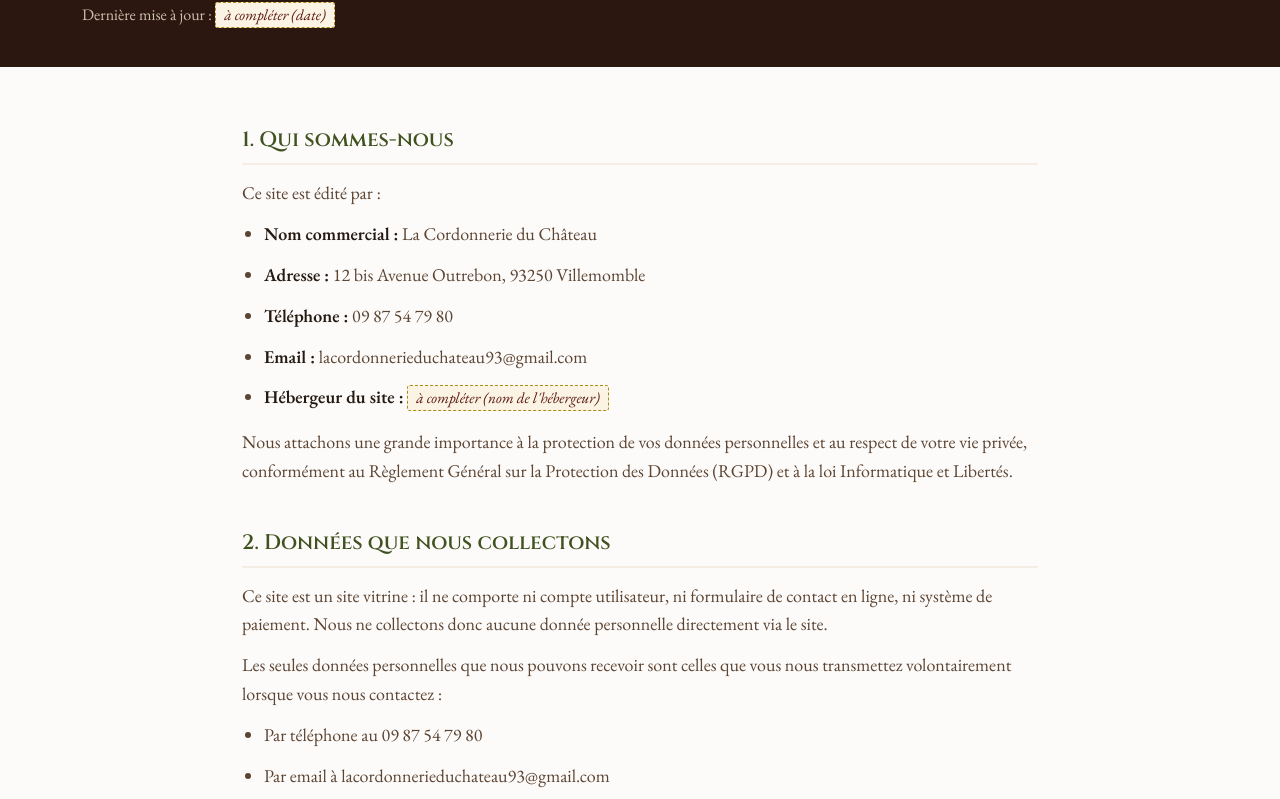
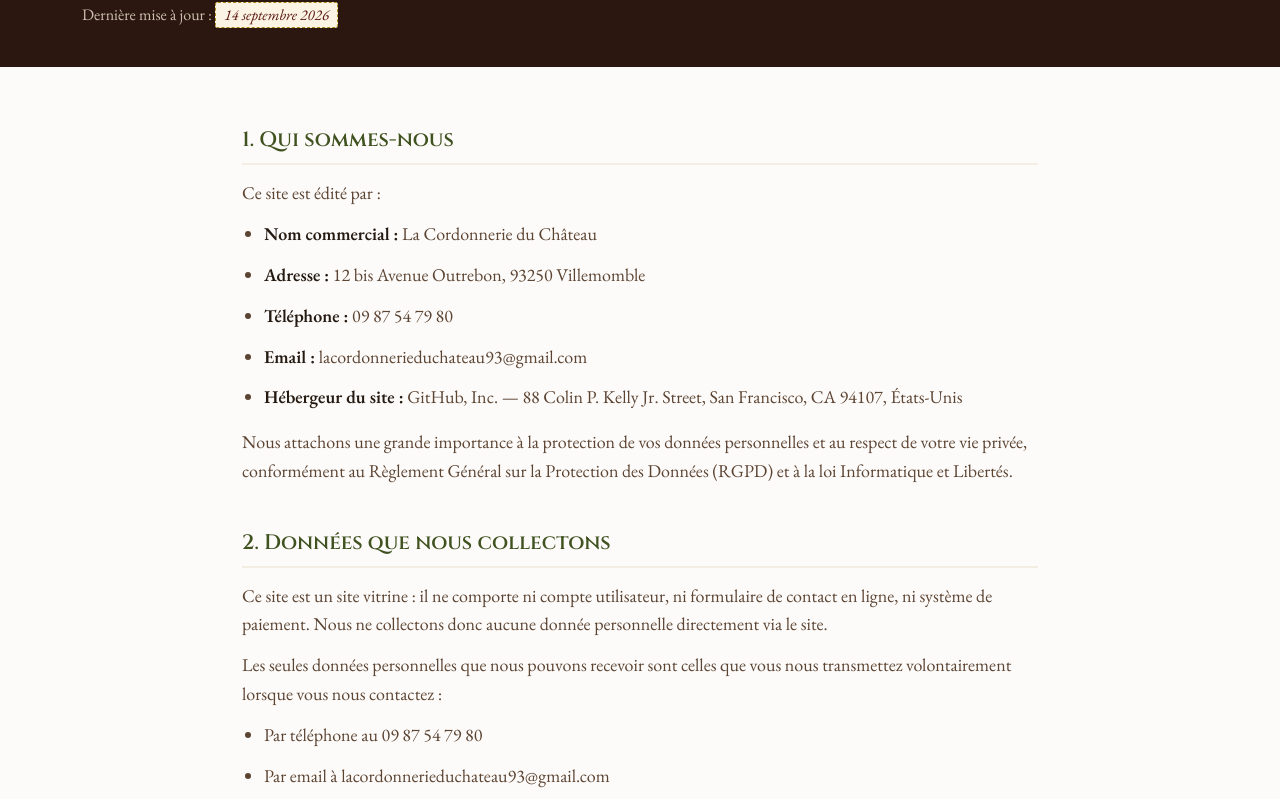
Before and after one commit to samxorie/cordonnerie-du-chateau, a plain HTML site: page Politiqueconfidentialite.html in a window 1280 px wide. Shown: the part 193-992 px from the top of the page. Drawn offline with nearby package versions, Linux system fonts and the light colour scheme.

Commit message:
Update Politiqueconfidentialite.html

```diff
--- a/Politiqueconfidentialite.html
+++ b/Politiqueconfidentialite.html
@@ -48,7 +48,7 @@
 <section class="legal-hero">
   <div class="container">
     <h1>Politique de confidentialité</h1>
-    <p>Dernière mise à jour&nbsp;: <span class="legal-fill">à compléter (date)</span></p>
+    <p>Dernière mise à jour&nbsp;: <span class="legal-fill">14 septembre 2026</span></p>
   </div>
 </section>
 
@@ -63,7 +63,7 @@
       <li><strong>Adresse&nbsp;:</strong> 12 bis Avenue Outrebon, 93250 Villemomble</li>
       <li><strong>Téléphone&nbsp;:</strong> 09 87 54 79 80</li>
       <li><strong>Email&nbsp;:</strong> lacordonnerieduchateau93@gmail.com</li>
-      <li><strong>Hébergeur du site&nbsp;:</strong> <span class="legal-fill">à compléter (nom de l'hébergeur)</span></li>
+      <li><strong>Hébergeur du site&nbsp;:</strong> GitHub, Inc. — 88 Colin P. Kelly Jr. Street, San Francisco, CA 94107, États-Unis</li>
     </ul>
     <p>Nous attachons une grande importance à la protection de vos données personnelles et au respect de votre vie privée, conformément au Règlement Général sur la Protection des Données (RGPD) et à la loi Informatique et Libertés.</p>
 
@@ -86,7 +86,7 @@
     <p>Ces services sont fournis par Google LLC et soumis à leur propre politique de confidentialité. Nous n'avons pas accès aux données éventuellement collectées par ces services et ne les utilisons pas nous-mêmes.</p>
 
     <h2>4. Durée de conservation</h2>
-    <p>Les données transmises lors d'un contact (téléphone, email) sont conservées le temps nécessaire au traitement de votre demande, puis supprimées ou archivées conformément aux obligations légales applicables (comptabilité, garanties sur les prestations), dans la limite de <span class="legal-fill">à compléter (ex. 3 ans)</span>.</p>
+    <p>Les données transmises lors d'un contact (téléphone, email) sont conservées le temps nécessaire au traitement de votre demande, puis supprimées ou archivées conformément aux obligations légales applicables (comptabilité, garanties sur les prestations), dans la limite de 3 ans à compter de notre dernier contact.</p>
 
     <h2>5. Vos droits</h2>
     <p>Conformément à la réglementation en vigueur, vous disposez des droits suivants concernant les données personnelles que vous nous avez transmises&nbsp;:</p>
```
